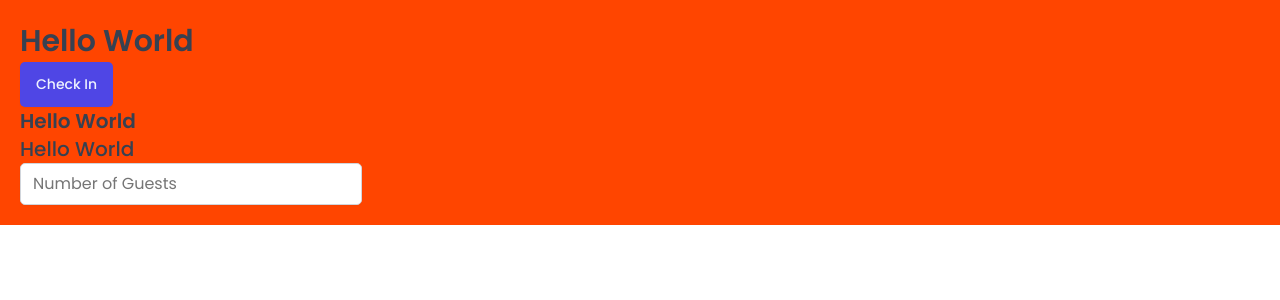
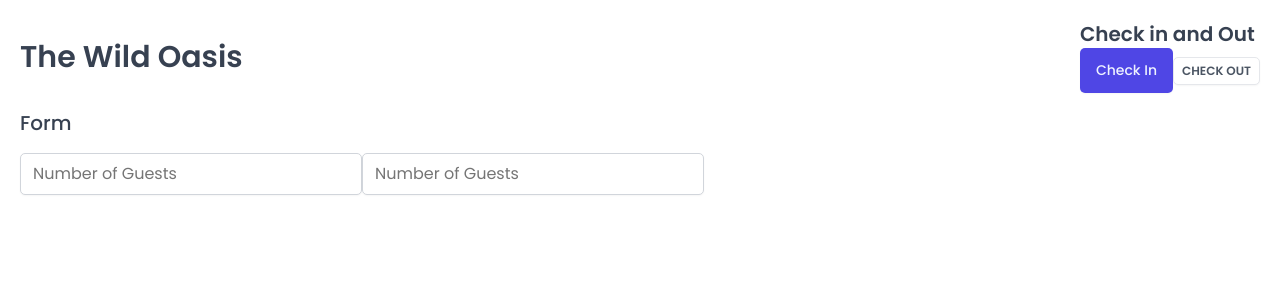
Before and after one commit to ProfBelts/The-Wild-Oasis, a React (Vite) app: page / in a window 1280 px wide. Shown: the top 300 px of the page. Built offline with nearby package versions, Linux system fonts and the light colour scheme; a web font is replaced by a local one.

Commit message:
Build reusable components

```diff
--- a/src/App.jsx
+++ b/src/App.jsx
@@ -4,10 +4,10 @@ import GlobalStyles from "./styles/GlobalStyles";
 import Button from "./ui/Button";
 import Input from "./ui/Input";
 import Heading from "./ui/Heading";
+import Row from "./ui/Row";
 
 function App() {
   const StyledApp = styled.main`
-    background-color: orangered;
     padding: 20px;
   `;
 
@@ -15,11 +15,27 @@ function App() {
     <>
       <GlobalStyles />
       <StyledApp>
-        <Heading as="h1">Hello World</Heading>
-        <Button> Check In </Button>
-        <Heading as="h2">Hello World</Heading>
-        <Heading as="h3">Hello World</Heading>
-        <Input type="number" placeholder="Number of Guests"></Input>
+        <Row>
+          <Row type="horizontal">
+            <Heading as="h1">The Wild Oasis</Heading>
+
+            <div>
+              <Heading as="h2">Check in and Out</Heading>
+              <Button> Check In </Button>
+              <Button variation="secondary" size="small">
+                {" "}
+                Check Out{" "}
+              </Button>
+            </div>
+          </Row>
+          <Row type="vertical">
+            <Heading as="h3">Form</Heading>
+            <form>
+              <Input type="number" placeholder="Number of Guests"></Input>
+              <Input type="number" placeholder="Number of Guests"></Input>
+            </form>
+          </Row>
+        </Row>
       </StyledApp>
     </>
   );
--- a/src/ui/Button.jsx
+++ b/src/ui/Button.jsx
@@ -50,19 +50,17 @@ const variations = {
 };
 
 const Button = styled.button`
-  font-size: 1.4rem;
-  padding: 1.2rem 1.6rem;
-  font-weight: 500;
   border: none;
   border-radius: var(--border-radius-sm);
-  background-color: var(--color-brand-600);
-  color: var(--color-brand-50);
   box-shadow: var(--shadow-sm);
-  cursor: pointer;
 
-  &: hover {
-    background-color: var(--color-brand-700);
-  }
+  ${(props) => variations[props.variation]}
+  ${(props) => sizes[props.size]}
 `;
 
+Button.defaultProps = {
+  variation: "primary",
+  size: "medium",
+};
+
 export default Button;
--- /dev/null
+++ b/src/ui/Row.jsx
@@ -0,0 +1,25 @@
+import { css, styled } from "styled-components";
+
+const Row = styled.div`
+  display: flex;
+
+  ${(props) =>
+    props.type === "horizontal" &&
+    css`
+      justify-content: space-between;
+      align-items: center;
+    `}
+
+  ${(props) =>
+    props.type === "vertical" &&
+    css`
+      flex-direction: column;
+      gap: 1.6rem;
+    `}
+`;
+
+Row.defaultProps = {
+  type: "vertical",
+};
+
+export default Row;
```
